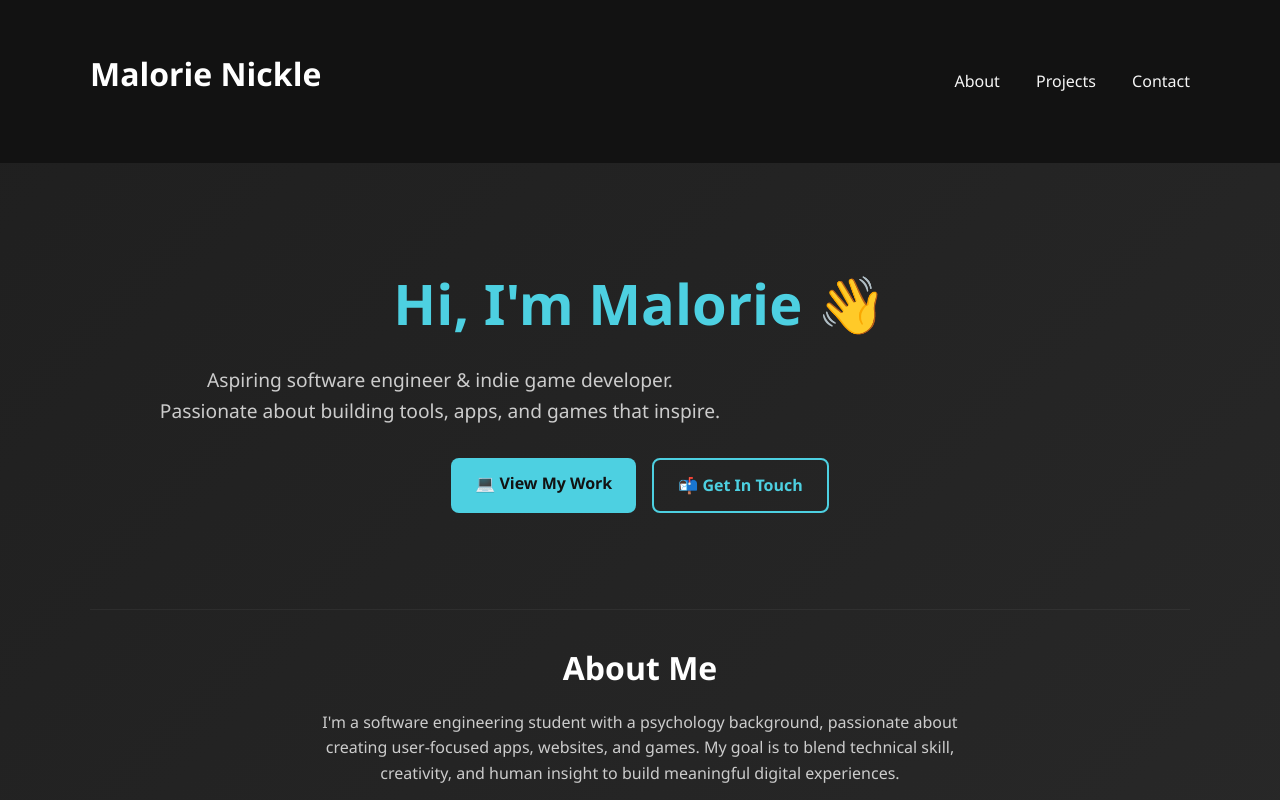
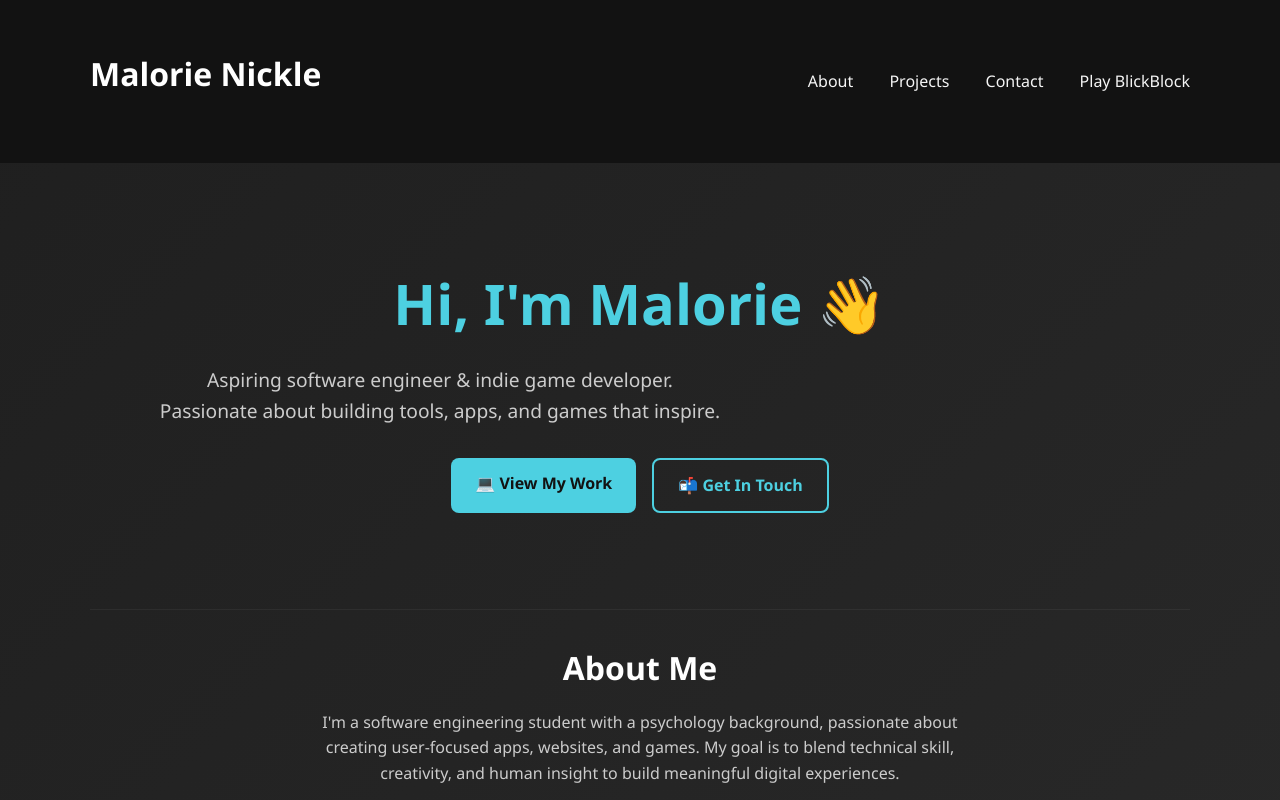
Before and after one commit to MalorieNickle/portfolio, a plain HTML site: page index.html in a window 1280 px wide. Shown: the top 800 px of the page. Drawn offline with Linux system fonts and the light colour scheme.

Commit message:
added button to access blickblock

```diff
--- a/index.html
+++ b/index.html
@@ -17,6 +17,7 @@
         <a href="about.html">About</a>
         <a href="projects.html">Projects</a>
         <a href="contact.html">Contact</a>
+        <a href="./blickblock/blickblock.html">Play BlickBlock</a>
       </div>
     </nav>
   </header>
```
